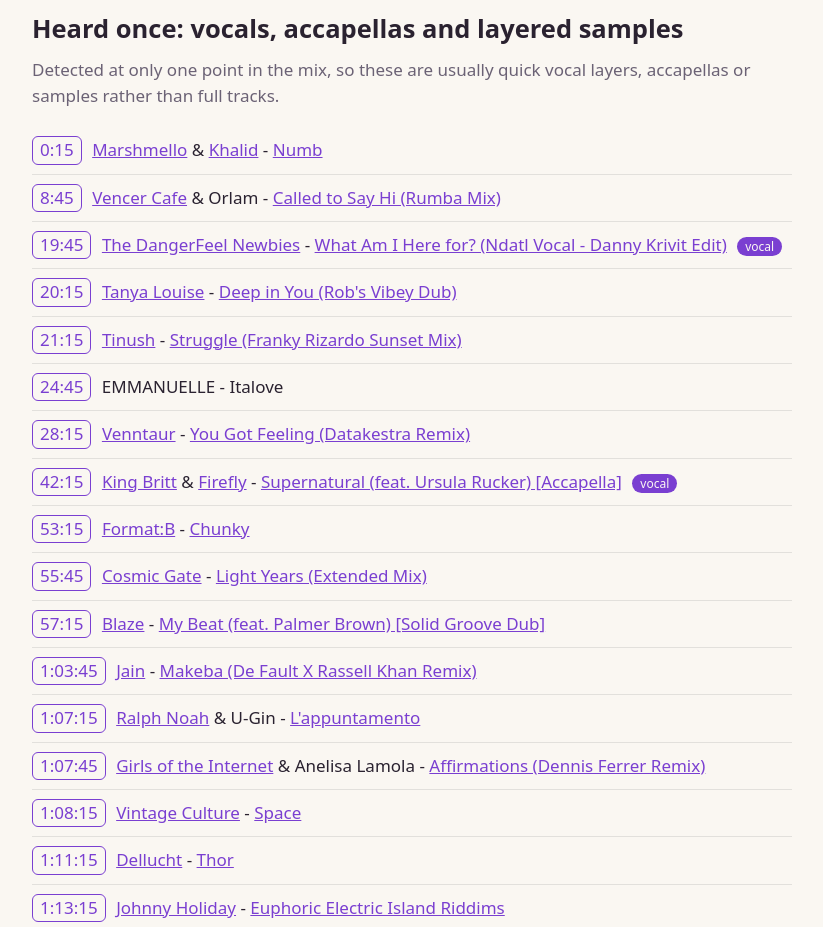
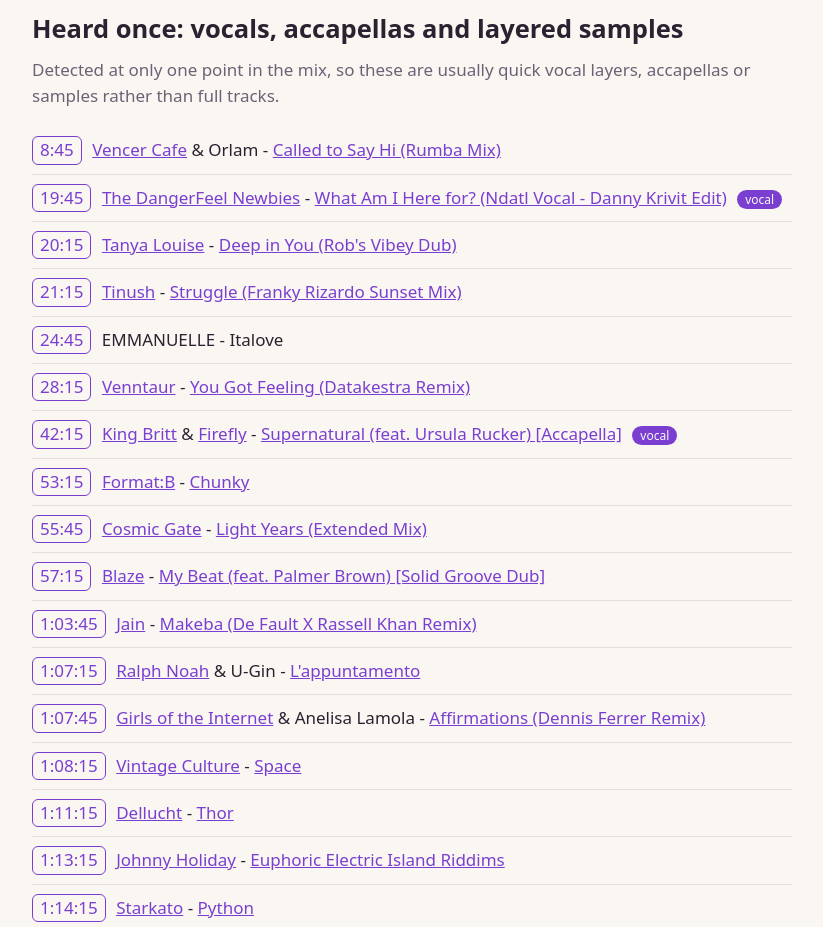
Before and after one commit to the-fertile-soil/djmix-tracklist, a plain HTML site: page examples/manoo-djoon/index.html in a window 1280 px wide. Shown: the part 1020-1947 px from the top of the page, without its empty margins (228-1051 px from the left). Drawn offline with Linux system fonts and the light colour scheme.

Commit message:
Add files via upload

```diff
--- a/examples/manoo-djoon/index.html
+++ b/examples/manoo-djoon/index.html
@@ -35,7 +35,6 @@
 <h2>Heard once: vocals, accapellas and layered samples</h2>
 <p class="sub">Detected at only one point in the mix, so these are usually quick vocal layers, accapellas or samples rather than full tracks.</p>
 <ul>
-<li><button class="ts" data-seek="15">0:15</button> <a href="https://marshmellomusic.com/" target="_blank" rel="noopener">Marshmello</a> &amp; <a href="https://khalidofficial.com/" target="_blank" rel="noopener">Khalid</a> - <a href="https://www.youtube.com/watch?v=mRXKnG2eugU" target="_blank" rel="noopener">Numb</a></li>
 <li><button class="ts" data-seek="525">8:45</button> <a href="https://www.youtube.com/channel/UCU_km9t9g2GOdRI3YpgaTNQ" target="_blank" rel="noopener">Vencer Cafe</a> &amp; Orlam - <a href="https://www.youtube.com/watch?v=pvcc-wqJcvI" target="_blank" rel="noopener">Called to Say Hi (Rumba Mix)</a></li>
 <li><button class="ts" data-seek="1185">19:45</button> <a href="https://www.youtube.com/channel/UCnOxaDXBiBXg9Nn9hKWu6aw" target="_blank" rel="noopener">The DangerFeel Newbies</a> - <a href="https://www.youtube.com/watch?v=25UEsOIg8EE" target="_blank" rel="noopener">What Am I Here for? (Ndatl Vocal - Danny Krivit Edit)</a> <span class="vox">vocal</span></li>
 <li><button class="ts" data-seek="1215">20:15</button> <a href="http://www.tanyalouise.com/" target="_blank" rel="noopener">Tanya Louise</a> - <a href="https://www.youtube.com/watch?v=Nc1sDTvRiQ0" target="_blank" rel="noopener">Deep in You (Rob&#x27;s Vibey Dub)</a></li>
```
